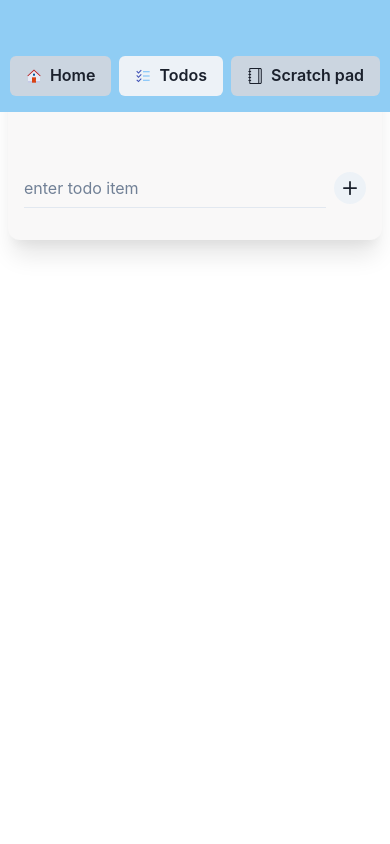
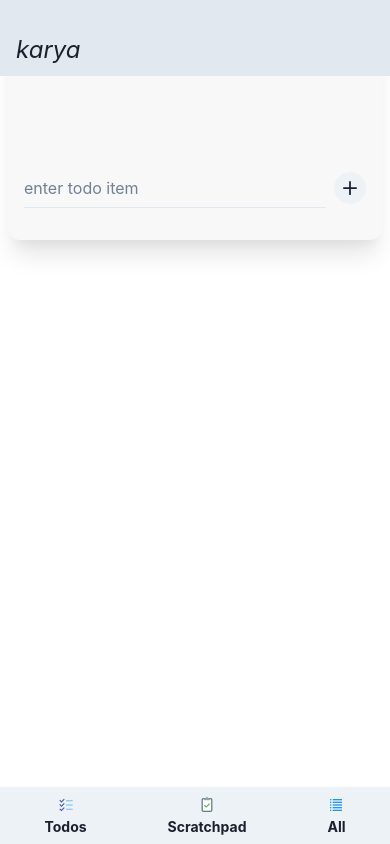
Before and after one commit to akshaymattoo/karya, a React (Vite) app: page /todos in a window 390 px wide. Built offline with nearby package versions, Linux system fonts and the light colour scheme.

Commit message:
added mobile navigation added alltodos screen

```diff
--- a/src/App.tsx
+++ b/src/App.tsx
@@ -5,6 +5,7 @@ import Todos from './components/todos/Todos';
 import { BrowserRouter, Routes, Route } from 'react-router-dom';
 import NotFoundPage from './NotFoundPage';
 import '@fontsource/roboto-flex';
+import AllTodos from './components/alltodos/AllTodos';
 
 function App() {
   return (
@@ -13,6 +14,7 @@ function App() {
         <Routes>
           <Route path="/scratchpad" element={<ScratchPad />}></Route>
           <Route path="/todos" element={<Todos />}></Route>
+          <Route path="/alltodos" element={<AllTodos />}></Route>
           <Route path="/" element={<HomeScreen />}></Route>
           <Route path="*" element={<NotFoundPage />} />
         </Routes>
--- /dev/null
+++ b/src/components/alltodos/AllTodos.tsx
@@ -0,0 +1,47 @@
+import { useState, useEffect } from 'react';
+import { VStack, useMediaQuery, Box } from '@chakra-ui/react';
+import Header from '../navigation/Header';
+import EmptyHeader from '../navigation/EmptyHeader';
+import MobileNav from '../navigation/MobileNav';
+import { TodoType } from '../../types/TodoType';
+import { arrangeItems } from '../../utils/utils';
+import TodoItem from '../todos/TodoItem';
+
+export default function AllTodos() {
+  const [allTodos, setAllTodos] = useState<TodoType[] | null>(null);
+  const [isLargerThan62] = useMediaQuery('(min-width: 33em)');
+
+  useEffect(() => {
+    let todosLS = localStorage.getItem('todos');
+    const tds = JSON.parse(todosLS);
+    let scratchpad = localStorage.getItem('scratchpad');
+    const scps = JSON.parse(scratchpad);
+    const allT = arrangeItems([...tds, ...scps]);
+
+    setAllTodos(allT);
+  }, []);
+  return (
+    <>
+      {isLargerThan62 ? <Header /> : <EmptyHeader />}
+
+      <VStack pl="1rem" pr="1rem" pt="10rem" spacing="2rem">
+        {allTodos?.map((todo) => (
+          <TodoItem
+            key={todo.id}
+            todo={todo}
+            deleteTask={() => {
+              console.log('hjhd');
+            }}
+            hasLimit={true}
+            showButtons={false}
+            setTodos={() => {
+              console.log('hjhd');
+            }}
+          />
+        ))}
+      </VStack>
+
+      {!isLargerThan62 && <MobileNav />}
+    </>
+  );
+}
--- /dev/null
+++ b/src/components/navigation/EmptyHeader.tsx
@@ -0,0 +1,24 @@
+import { Text, VStack } from '@chakra-ui/react';
+
+function EmptyHeader() {
+  return (
+    <VStack
+      w="100%"
+      bg="gray.200"
+      pt={[8, 8, 2, 2]}
+      pb="0.5rem"
+      mb="rem"
+      position={'fixed'}
+      zIndex={100}
+      display={'flex'}
+      alignItems={'flex-start'}
+      pl="1rem"
+    >
+      <Text fontSize="2xl" as="i">
+        karya
+      </Text>
+    </VStack>
+  );
+}
+
+export default EmptyHeader;
--- /dev/null
+++ b/src/components/navigation/MobileNav.tsx
@@ -0,0 +1,46 @@
+import { Icon } from '@chakra-ui/icons';
+import { Heading, HStack, VStack } from '@chakra-ui/react';
+import { FcTodoList, FcList, FcInspection } from 'react-icons/fc';
+import { Link, useLocation } from 'react-router-dom';
+
+function MobileNav() {
+  return (
+    <HStack
+      display={'flex'}
+      direction={'row'}
+      justifyContent={'space-around'}
+      p={2}
+      bg="gray.100"
+      position={'fixed'}
+      left={0}
+      bottom={0}
+      width={'100%'}
+    >
+      <VStack>
+        <Link to="/todos">
+          <Icon as={FcTodoList} />
+          <Heading as="h6" size="xs">
+            Todos
+          </Heading>
+        </Link>
+      </VStack>
+      <VStack>
+        <Link to="/scratchpad">
+          <Icon as={FcInspection} />
+          <Heading as="h6" size="xs">
+            Scratchpad
+          </Heading>
+        </Link>
+      </VStack>
+      <VStack>
+        <Link to="/alltodos">
+          <Icon as={FcList} />
+          <Heading as="h6" size="xs">
+            All
+          </Heading>
+        </Link>
+      </VStack>
+    </HStack>
+  );
+}
+export default MobileNav;
--- a/src/components/scratchpad/ScratchPad.tsx
+++ b/src/components/scratchpad/ScratchPad.tsx
@@ -1,11 +1,15 @@
-import { Box } from '@chakra-ui/react';
+import { Box, useMediaQuery } from '@chakra-ui/react';
 import TodoList from '../todolist/TodoList';
 import Header from '../navigation/Header';
+import MobileNav from '../navigation/MobileNav';
+import EmptyHeader from '../navigation/EmptyHeader';
 
 export default function ScratchPad() {
+  const [isLargerThan62] = useMediaQuery('(min-width: 33em)');
+
   return (
     <>
-      <Header />
+      {isLargerThan62 ? <Header /> : <EmptyHeader />}
       <Box
         display={'flex'}
         justifyContent="center"
@@ -28,6 +32,7 @@ export default function ScratchPad() {
           <TodoList hasLimit={false} placeholder={'enter scratchpad item'} />
         </Box>
       </Box>
+      {!isLargerThan62 && <MobileNav />}
     </>
   );
 }
--- a/src/components/todos/TodoItem.tsx
+++ b/src/components/todos/TodoItem.tsx
@@ -14,6 +14,7 @@ function TodoItem({
   setTodos,
   setScratchPadTodos,
   setMoveToTodoDisable,
+  showButtons = true,
 }: any) {
   const [todoinline, setTodoinline] = useState<TodoType>(todo);
   const [isReadOnly, setIsReadOnly] = useState<boolean>(true);
@@ -140,7 +141,7 @@ function TodoItem({
           resize="none"
         />
 
-        {isReadOnly && (
+        {showButtons && isReadOnly && (
           <>
             {!todoinline.completed && (
               <>
--- a/src/components/todos/Todos.tsx
+++ b/src/components/todos/Todos.tsx
@@ -1,11 +1,15 @@
 import { Box, useMediaQuery } from '@chakra-ui/react';
 import Header from '../navigation/Header';
 import TodoList from '../todolist/TodoList';
+import EmptyHeader from '../navigation/EmptyHeader';
+import MobileNav from '../navigation/MobileNav';
 
 export default function Todos() {
+  const [isLargerThan62] = useMediaQuery('(min-width: 33em)');
+
   return (
     <>
-      <Header />
+      {isLargerThan62 ? <Header /> : <EmptyHeader />}
       <Box
         display={'flex'}
         justifyContent="center"
@@ -28,6 +32,7 @@ export default function Todos() {
           <TodoList hasLimit={true} placeholder={'enter todo item'} />
         </Box>
       </Box>
+      {!isLargerThan62 && <MobileNav />}
     </>
   );
 }
```
Also changed, not shown: public/assets/weblogo.png (added).
